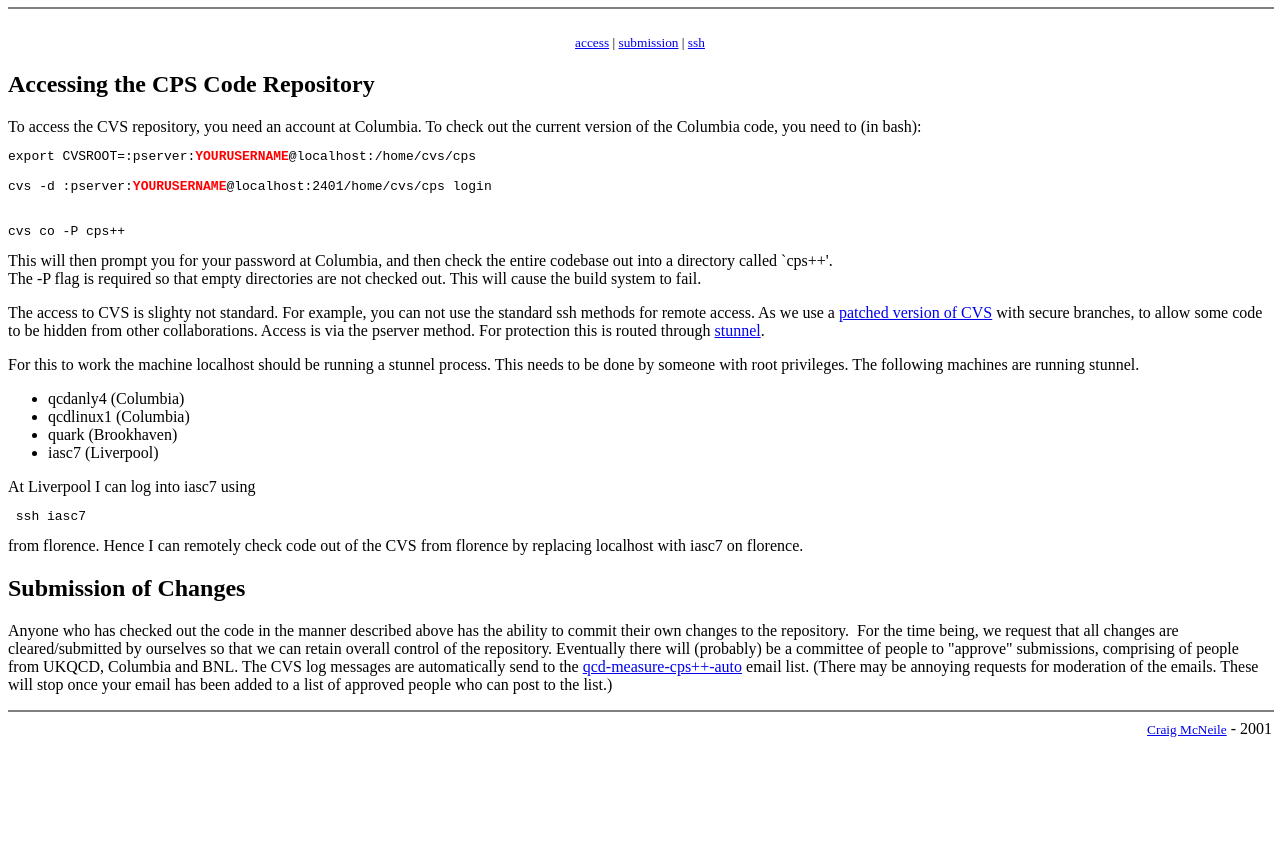
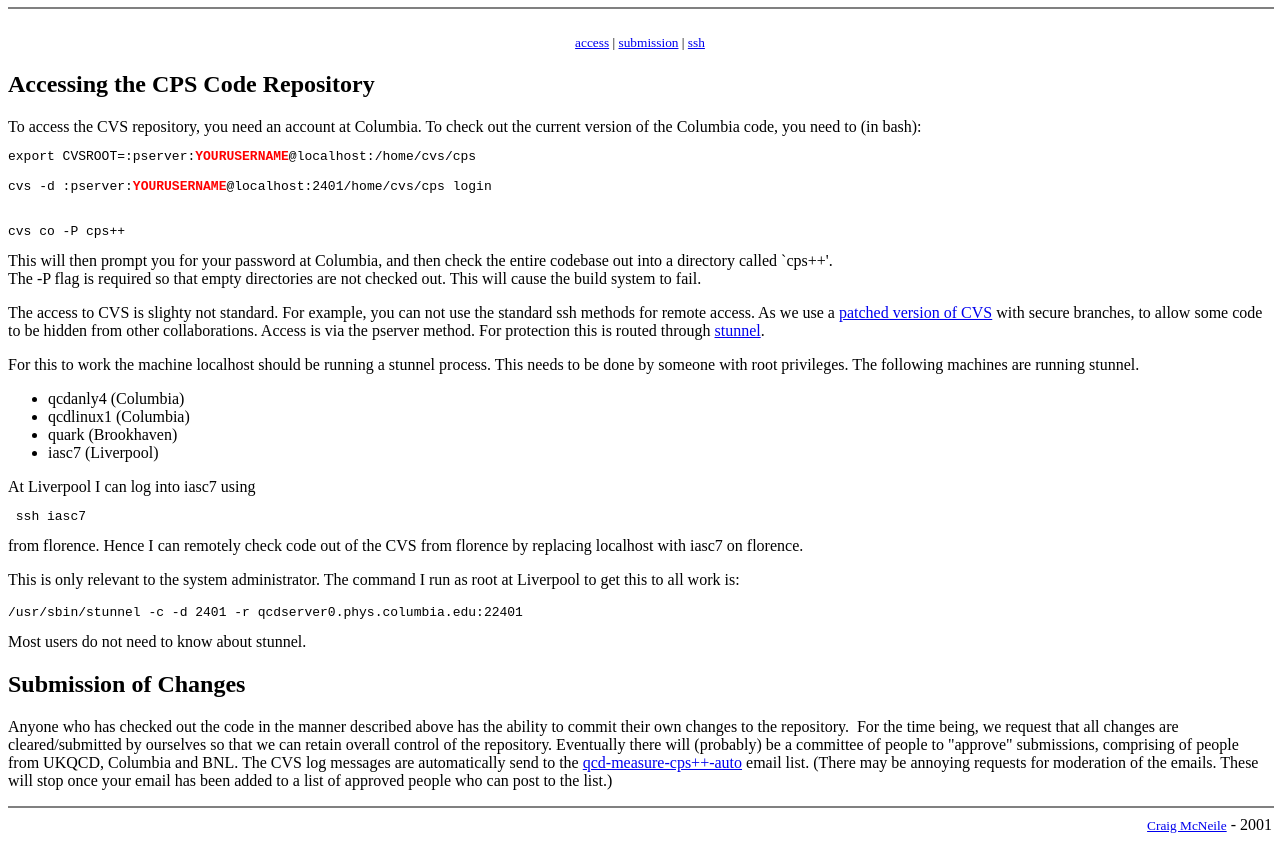
Before and after one commit to RBC-UKQCD/CPS_public, a plain HTML site: page cps_pp/doc/cvsaccess.html in a window 1280 px wide. Shown: the part 85-927 px from the top of the page. Before the commit the page ends 831 px from the top, so only its background shows below. Drawn offline with Linux system fonts and the light colour scheme.

Commit message:
I have updated the stunnel stuff.
git-svn-id: file:///home/chulwoo/CPS/repo/CVS2SVN/cps/trunk@500 fb734a29-28db-4bc5-88a3-3cb5ee595545

```diff
--- a/cps_pp/doc/cvsaccess.html
+++ b/cps_pp/doc/cvsaccess.html
@@ -77,7 +77,14 @@ from florence. Hence I can remotely check code
 out of the CVS from florence by replacing localhost
 with iasc7 on florence.
 
-
+<p>
+This is only relevant to the system administrator.
+The command I run as root at Liverpool to get this to all
+work is:
+<pre>
+/usr/sbin/stunnel -c -d 2401 -r qcdserver0.phys.columbia.edu:22401
+</pre>
+Most users do not need to know about stunnel.
 
 <h2><a name="Submission_of_Changes"></a>
 
```
